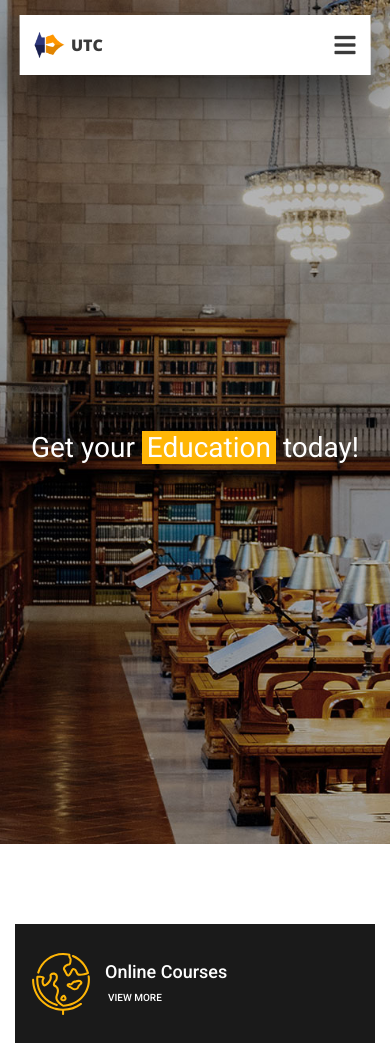
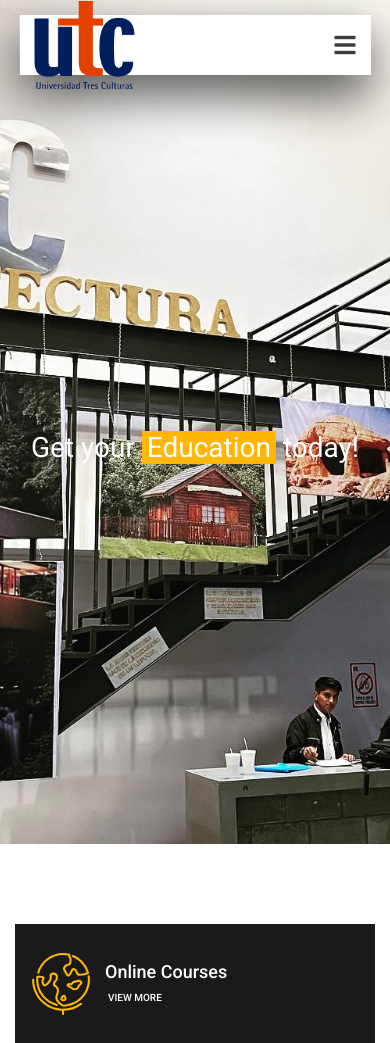
Before and after one commit to JoseFaMG/Sistemas-de-Calificaciones, a PHP site: page / in a window 390 px wide. Shown: the top 1043 px of the page. Run offline with PHP 8.4, Linux system fonts and the light colour scheme.

Commit message:
ACTUALIZACION

```diff
--- a/index.html
+++ b/index.html
@@ -25,8 +25,8 @@
 			<!-- Logo -->
 			<div class="logo_container">
 				<div class="logo">
-					<img src="images/logo.png" alt="">
-					<span>UTC</span>
+					<img src="assets/Images/utc.png ">
+
 				</div>
 			</div>
 
@@ -34,11 +34,11 @@
 			<nav class="main_nav_container">
 				<div class="main_nav">
 					<ul class="main_nav_list">
-						<li class="main_nav_item"><a href="#">home</a></li>
-						<li class="main_nav_item"><a href="#">about us</a></li>
-						<li class="main_nav_item"><a href="courses.html">courses</a></li>
-						<li class="main_nav_item"><a href="elements.html">elements</a></li>
-						<li class="main_nav_item"><a href="news.html">news</a></li>
+						<li class="main_nav_item"><a href="#">Inicio</a></li>
+						<li class="main_nav_item"><a href="#">Biblioteca Virtual</a></li>
+						<li class="main_nav_item"><a href="courses.html">Reguistrare</a></li>
+						<li class="main_nav_item"><a href="elements.html">Iniciar Secion</a></li>
+						<li class="main_nav_item"><a href="news.html">Cursos</a></li>
 						<li class="main_nav_item"><a href="contact.html">contact</a></li>
 					</ul>
 				</div>
@@ -105,7 +105,7 @@
 
 				<!-- Hero Slide -->
 				<div class="hero_slide">
-					<div class="hero_slide_background" style="background-image:url(images/slider_background.jpg)"></div>
+					<div class="hero_slide_background" style="background-image:url(assets/Images/CAMPUS3.jpg)"></div>
 					<div class="hero_slide_container d-flex flex-column align-items-center justify-content-center">
 						<div class="hero_slide_content text-center">
 							<h1 data-animation-in="fadeInUp" data-animation-out="animate-out fadeOut">Get your <span>Education</span> today!</h1>
@@ -115,7 +115,7 @@
 
 				<!-- Hero Slide -->
 				<div class="hero_slide">
-					<div class="hero_slide_background" style="background-image:url(images/slider_background.jpg)"></div>
+					<div class="hero_slide_background" style="background-image:url(assets/Images/campus.jpg)"></div>
 					<div class="hero_slide_container d-flex flex-column align-items-center justify-content-center">
 						<div class="hero_slide_content text-center">
 							<h1 data-animation-in="fadeInUp" data-animation-out="animate-out fadeOut">Get your <span>Education</span> today!</h1>
@@ -125,7 +125,7 @@
 
 				<!-- Hero Slide -->
 				<div class="hero_slide">
-					<div class="hero_slide_background" style="background-image:url(images/slider_background.jpg)"></div>
+					<div class="hero_slide_background" style="background-image:url(assets/Images/CAMPUS2.jpg)"></div>
 					<div class="hero_slide_container d-flex flex-column align-items-center justify-content-center">
 						<div class="hero_slide_content text-center">
 							<h1 data-animation-in="fadeInUp" data-animation-out="animate-out fadeOut">Get your <span>Education</span> today!</h1>
@@ -593,7 +593,7 @@
 						<!-- Logo -->
 						<div class="logo_container">
 							<div class="logo">
-								<img src="images/logo.png" alt="">
+								<img src="assets/Images/utc.png" alt="" style="width: 1px; height: auto;">
 								<span>course</span>
 							</div>
 						</div>
--- a/styles/responsive.css
+++ b/styles/responsive.css
@@ -302,37 +302,37 @@
 	{
 		padding-left: 15px;
 	}
-	.logo img
-	{
-		width: 30px;
-	}
-	.logo span
-	{
-		font-size: 16px;
-	}
+
+
 	.hamburger_container
 	{
 		right: 5px;
+		gap: 10px;
 	}
 	.menu
 	{
 		top: 70px;
+		gap: 10px;
 	}
 	.menu_item
 	{
 		margin-bottom: 0px;
+		gap: 10px;
 	}
 	.menu_item a
 	{
 		font-size: 24px;
+		gap: 10px;
 	}
 	.menu_copyright
 	{
 		display: none;
+		gap: 10px;
 	}
 	.menu_social_container
 	{
 		margin-top: 50px;
+
 	}
 	.menu_close_container
 	{
@@ -502,3 +502,8 @@
 {
 
 }
+.logo img {
+    width: 100px;
+
+    height: auto ; /* Esto mantiene la proporción original */
+}
```
Also changed, not shown: assets/Images/CAMPUS2.jpg (added), assets/Images/CAMPUS3.jpg (added), assets/Images/campus.jpg (added).
